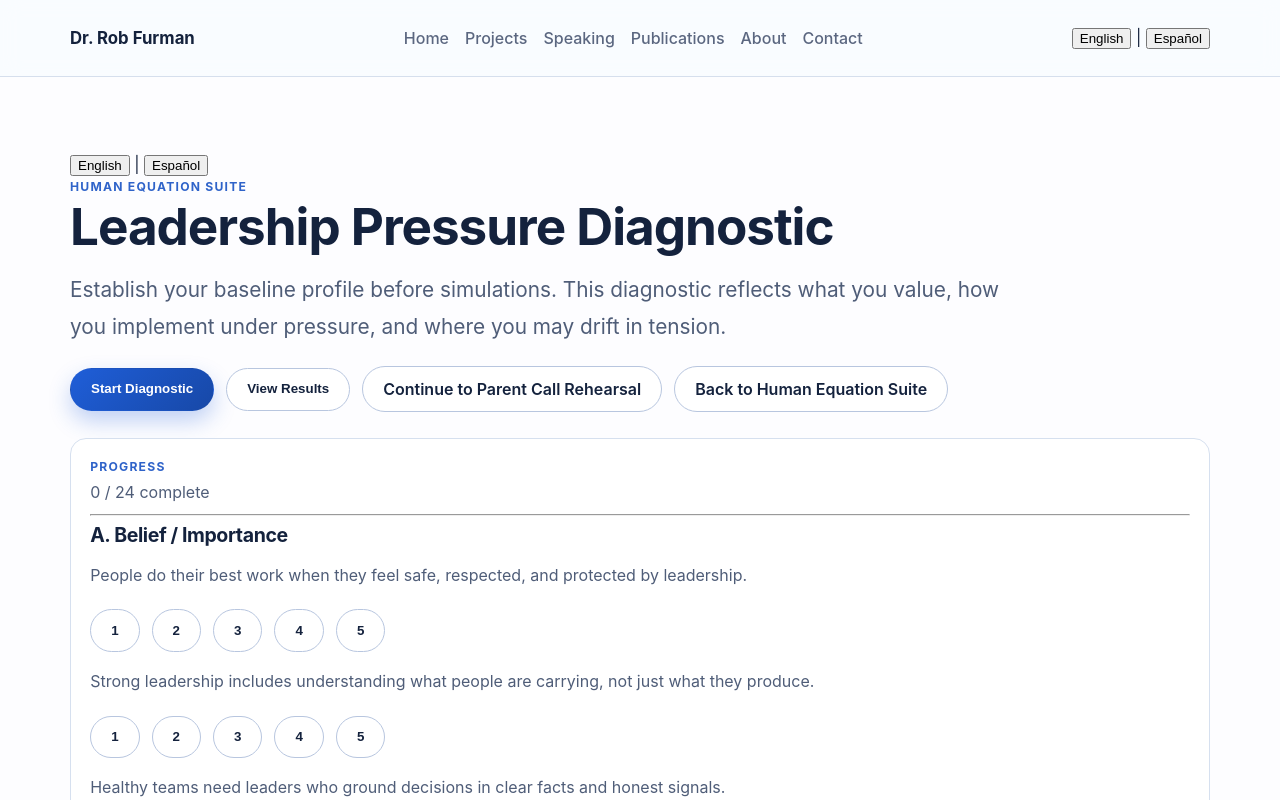
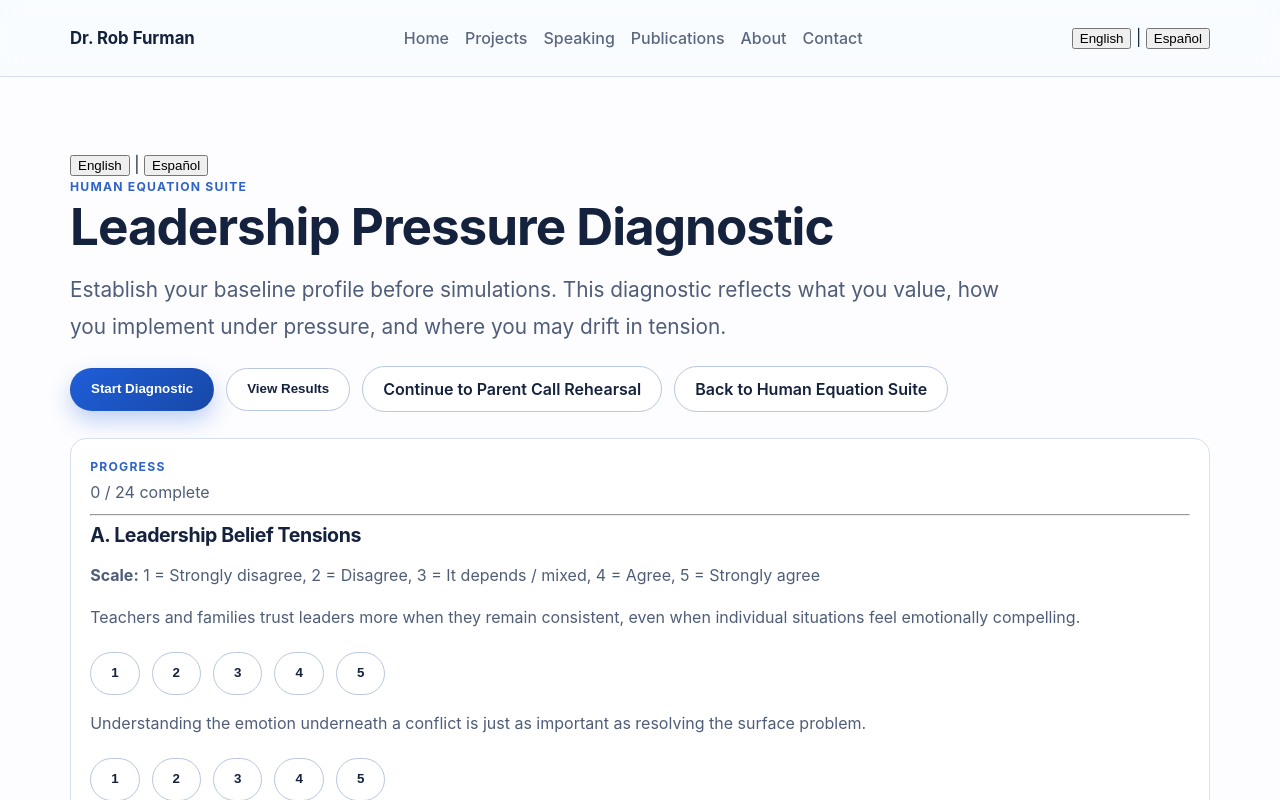
Before and after one commit to DrRobF/rob-furman-portfolio, a Next.js app: page /human-equation-suite/diagnostic in a window 1280 px wide. Both pictures are taken after a click on the button "Start Diagnostic". Shown: the top 800 px of the page. Built offline with nearby package versions, Linux system fonts and the light colour scheme.

Commit message:
Refine diagnostic with leadership tension prompts

```diff
--- a/app/human-equation-suite/diagnostic/page.js
+++ b/app/human-equation-suite/diagnostic/page.js
@@ -18,36 +18,36 @@ const dimensions = [
 
 const dimensionPromptCopy = {
   trustConstruction: {
-    belief: 'People do their best work when they feel safe, respected, and protected by leadership.',
-    self: 'When tensions rise, I still lead in ways that build trust, not fear.',
+    belief: 'Teachers and families trust leaders more when they remain consistent, even when individual situations feel emotionally compelling.',
+    self: 'When people are upset with my decision, I can still make them feel heard and respected.',
   },
   humanAwareness: {
-    belief: 'Strong leadership includes understanding what people are carrying, not just what they produce.',
-    self: 'Even in hard moments, I stay aware of people’s needs, stress, and context.',
+    belief: 'Understanding the emotion underneath a conflict is just as important as resolving the surface problem.',
+    self: 'Under pressure, I can usually tell whether the real issue is fear, shame, frustration, or something deeper than the complaint itself.',
   },
   realityAnchoring: {
-    belief: 'Healthy teams need leaders who ground decisions in clear facts and honest signals.',
-    self: 'When conversations get emotional, I can still separate facts from assumptions.',
+    belief: 'When conflict escalates publicly, leaders should project certainty quickly, even before every detail is known.',
+    self: 'When stories conflict, I slow down enough to separate facts, assumptions, and emotions.',
   },
   regulationUnderPressure: {
-    belief: 'A leader’s calm presence can lower the temperature for everyone else.',
-    self: 'Under pressure, I can steady myself before reacting.',
+    belief: 'A leader’s calm presence matters more than having the perfect answer in the first difficult moment.',
+    self: 'When someone challenges me directly, I can stay engaged without becoming defensive or reactive.',
   },
   grayAreaLeadership: {
-    belief: 'Leadership often requires making fair decisions when there is no perfect option.',
-    self: 'I can hold competing truths without becoming rigid or avoidant.',
+    belief: 'Strict consistency can sometimes create unfair outcomes when context is ignored.',
+    self: 'When fairness and flexibility collide, I can explain my decision without sounding inconsistent or rigid.',
   },
   visionChangeLeadership: {
-    belief: 'People commit more deeply when leaders connect today’s effort to a meaningful future.',
-    self: 'In uncertainty, I can keep people oriented to purpose and next steps.',
+    belief: 'People will follow difficult changes if they trust the leader’s intent, even before every detail is clear.',
+    self: 'When people resist change, I can connect the change back to purpose instead of just pushing compliance.',
   },
   instructionalAcademicLeadership: {
-    belief: 'Leaders should protect high-quality teaching and learning, even when conditions are hard.',
-    self: 'When pressure builds, I still keep instructional quality and student outcomes in focus.',
+    belief: 'Instructional growth requires teachers to feel safe enough to take risks and be imperfect.',
+    self: 'When giving academic or instructional feedback, I can be honest without making the other person feel attacked.',
   },
   teamSystemsLeadership: {
-    belief: 'Effective leadership creates clarity, ownership, and follow-through across teams.',
-    self: 'In busy or stressful periods, I still create clear priorities and coordinated action.',
+    belief: 'Strong leaders absorb pressure upward so teachers can focus on doing their work well.',
+    self: 'When pressure rises, I protect my team without hiding problems or pretending everything is fine.',
   },
 };
 
@@ -83,6 +83,8 @@ const beliefItems = dimensions.map((dimension) => ({
   id: `belief-${dimension.key}`,
   dimension: dimension.key,
   prompt: dimensionPromptCopy[dimension.key].belief,
+  // Reverse-scored so agreement with premature certainty lowers Reality Anchoring belief score.
+  reverseScore: dimension.key === 'realityAnchoring',
 }));
 
 const selfItems = dimensions.map((dimension) => ({
@@ -194,7 +196,9 @@ export default function HumanEquationDiagnosticPage() {
       dimensions.map((d) => [d.key, { belief: 0, selfImplementation: 0, scenarioSignal: 0, composite: 0 }]),
     );
     beliefItems.forEach((item) => {
-      dimensionScores[item.dimension].belief = Number(beliefAnswers[item.id] || 0);
+      const rawScore = Number(beliefAnswers[item.id] || 0);
+      const scoredValue = item.reverseScore && rawScore ? 6 - rawScore : rawScore;
+      dimensionScores[item.dimension].belief = scoredValue;
     });
     selfItems.forEach((item) => {
       dimensionScores[item.dimension].selfImplementation = Number(selfAnswers[item.id] || 0);
@@ -264,14 +268,16 @@ export default function HumanEquationDiagnosticPage() {
             <p className="eyebrow">Progress</p>
             <p>{Object.keys(beliefAnswers).length + Object.keys(selfAnswers).length + Object.keys(scenarioAnswers).length} / 24 complete</p>
             <hr />
-            <h3>A. Belief / Importance</h3>
+            <h3>A. Leadership Belief Tensions</h3>
+            <p className="top-space-sm"><strong>Scale:</strong> 1 = Strongly disagree, 2 = Disagree, 3 = It depends / mixed, 4 = Agree, 5 = Strongly agree</p>
             {beliefItems.map((q) => (
               <div key={q.id} className="top-space-sm">
                 <p>{q.prompt}</p>
                 <div className="button-row">{[1, 2, 3, 4, 5].map((n) => <button key={n} className={`button secondary ${beliefAnswers[q.id] === n ? 'active' : ''}`} onClick={() => setBeliefAnswers((prev) => ({ ...prev, [q.id]: n }))}>{n}</button>)}</div>
               </div>
             ))}
-            <h3 className="top-space">B. Self-Implementation</h3>
+            <h3 className="top-space">B. Self-Perception Under Pressure</h3>
+            <p className="top-space-sm"><strong>Scale:</strong> 1 = Strongly disagree, 2 = Disagree, 3 = It depends / mixed, 4 = Agree, 5 = Strongly agree</p>
             {selfItems.map((q) => (
               <div key={q.id} className="top-space-sm">
                 <p>{q.prompt}</p>
@@ -336,7 +342,7 @@ export default function HumanEquationDiagnosticPage() {
             <p>Additional growth edges to watch: {result.growthEdges.slice(1).join(', ')}.</p>
 
             <h3 className="top-space-sm">Next Step: Pressure-Test the Profile</h3>
-            <p>This diagnostic is your self-perception baseline. The simulations add behavioral evidence. As you complete each experience, your dashboard will eventually blend what you believe, what you report doing, and what shows up under pressure.</p>
+            <p>This diagnostic is a self-perception baseline. The simulations will test how these patterns hold under live pressure.</p>
             <Link href="/human-equation" className="button primary">Continue to Parent Call Rehearsal</Link>
 
             <div className="top-space-sm">
```
